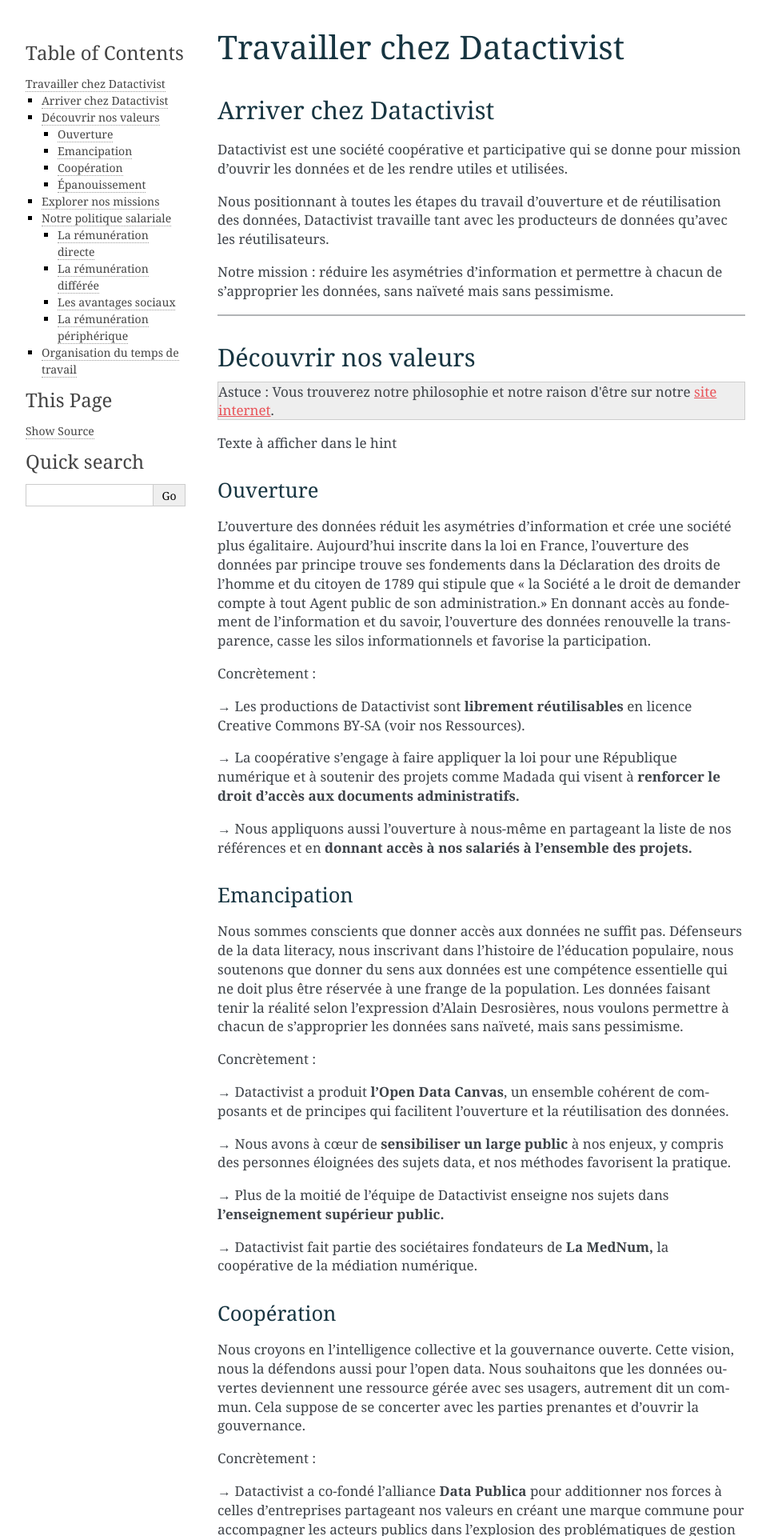
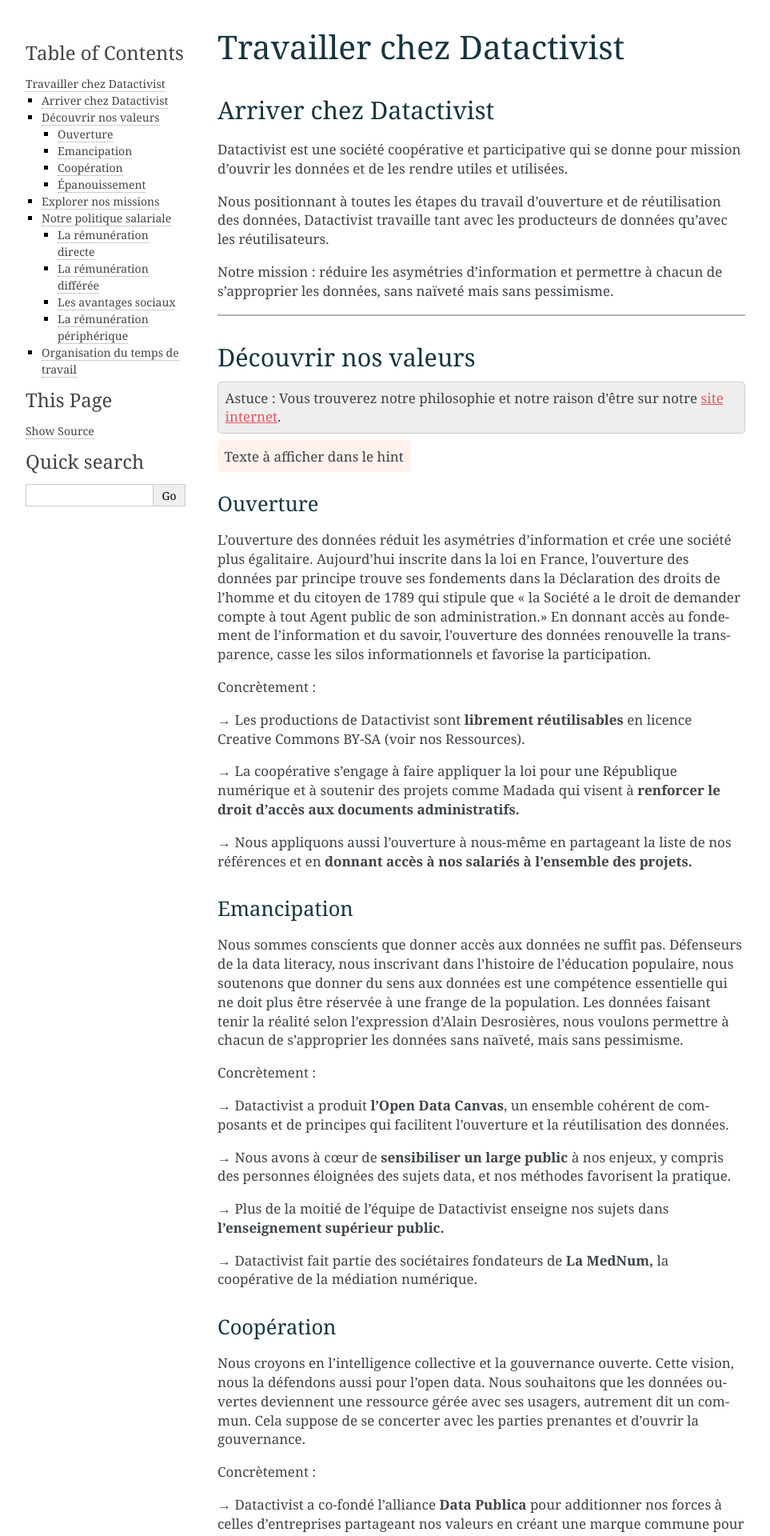
Before and after one commit to datactivist/documentation-datactivist, a Sphinx documentation site: the page built from docs/source/travailler-chez-datactivist.md, in a window 1280 px wide. Shown: the top 1920 px of the page at 80% size, without its empty margins (148-1111 px from the left). Built offline with Sphinx 7.4.7, drawn with Linux system fonts in a browser that asks for light colours.

Commit message:
Update custom.css

```diff
--- a/docs/source/_static/custom.css
+++ b/docs/source/_static/custom.css
@@ -36,7 +36,7 @@
 }
 
 /* Style des hints */
-#hint {
+.hint {
   background-color: #FFF1EB;
   border-radius: 5px;
   padding: 0.5em;
```
